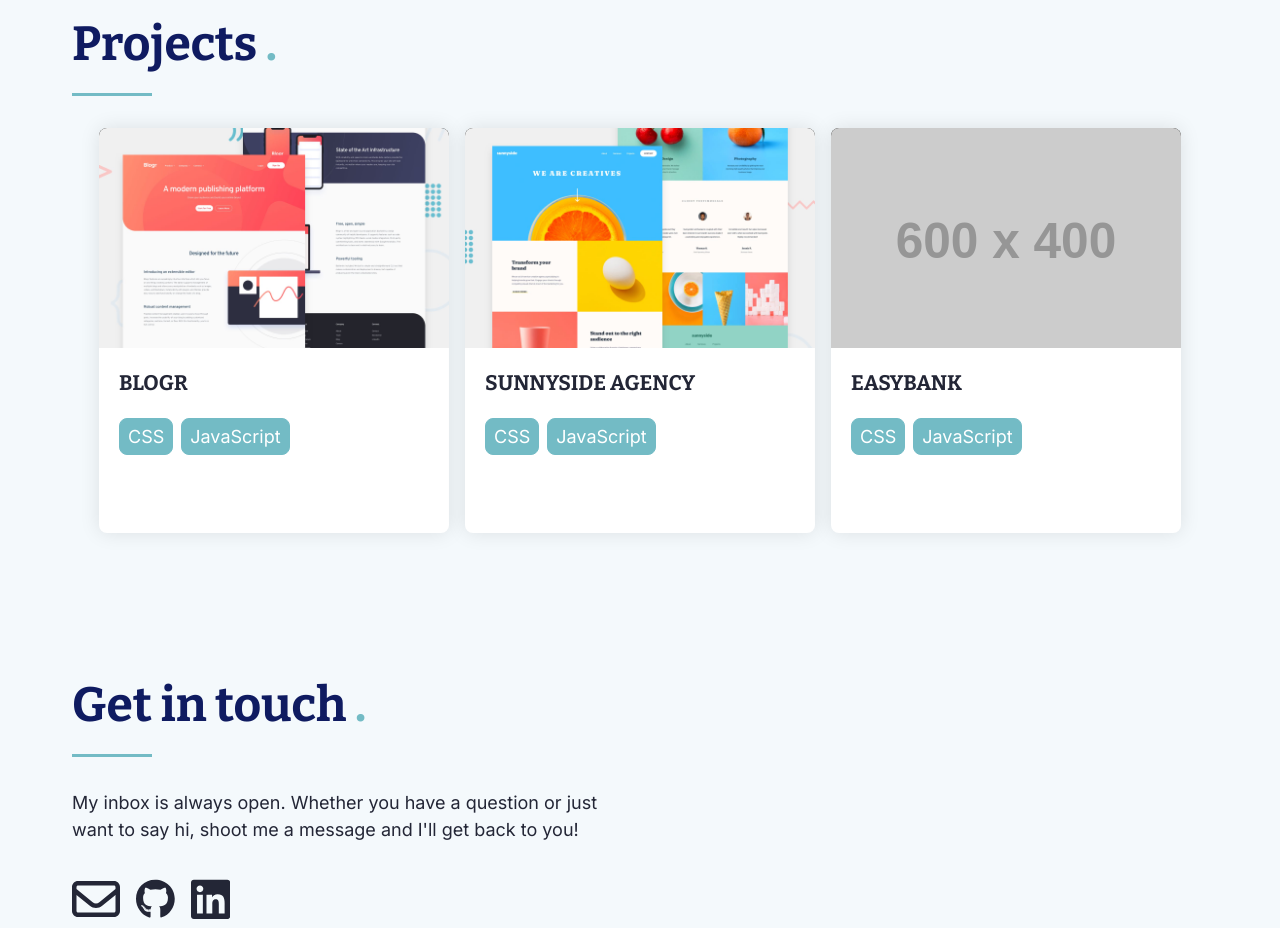
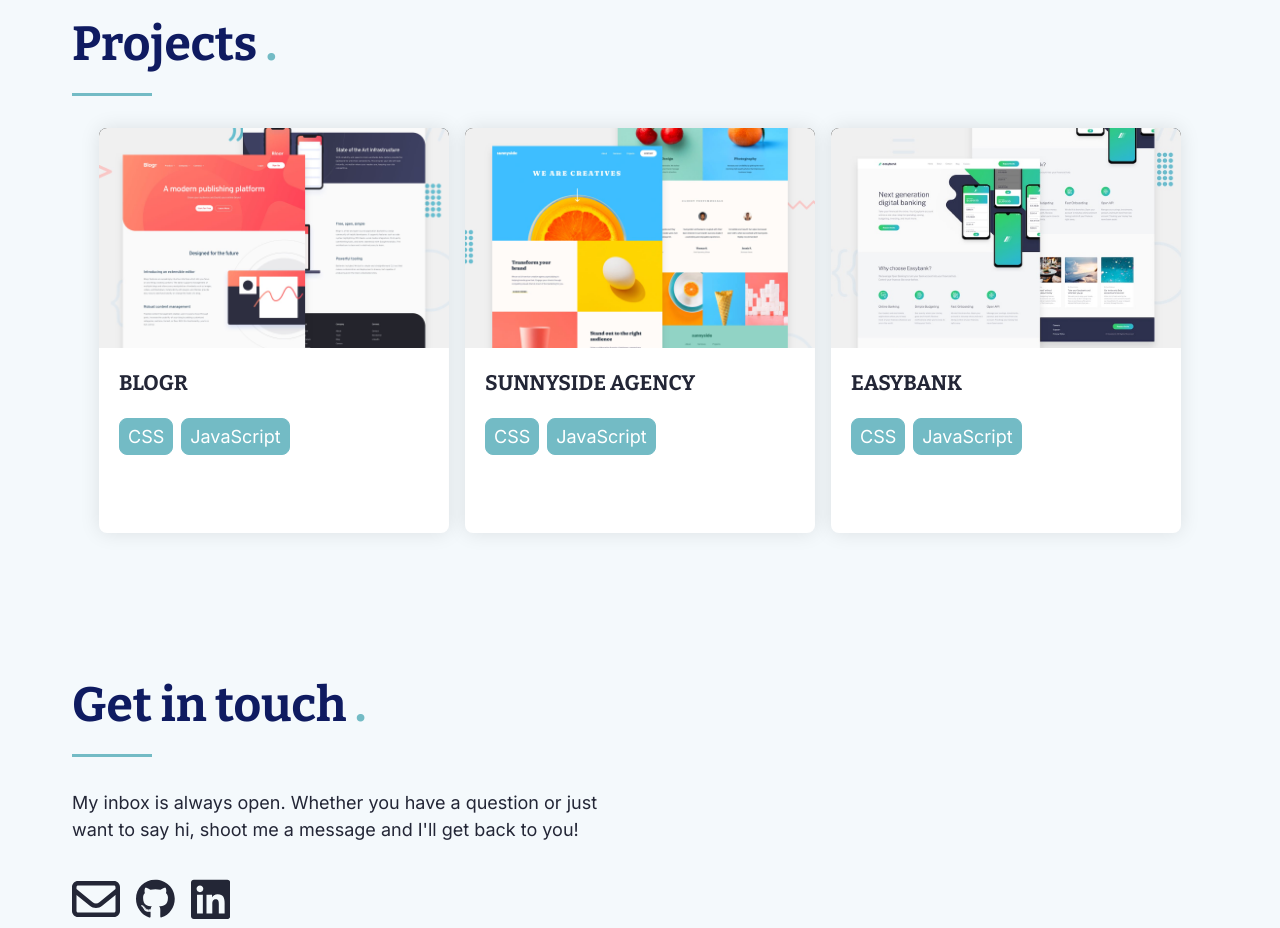
Before and after one commit to azertje/portfolio, a plain HTML site: page index.html in a window 1280 px wide. Shown: the part 1600-2528 px from the top of the page. Drawn offline with nearby package versions, Linux system fonts and the light colour scheme; placeholder pictures from the web are drawn by us.

Commit message:
Fixed images

```diff
--- a/index.html
+++ b/index.html
@@ -157,7 +157,7 @@
                     <div class="projects--project">
                         <div class="projects--project-image">
                             <a href="https://azertje.github.io/easybank/" target="_blank">
-                                <img src="https://placehold.co/600x400/EEE/31343C" alt="Easybank image">
+                                <img src="./images/easybank.jpg" alt="Easybank image">
                             </a>
                         </div>
                         <div class="projects--project-text">
```
